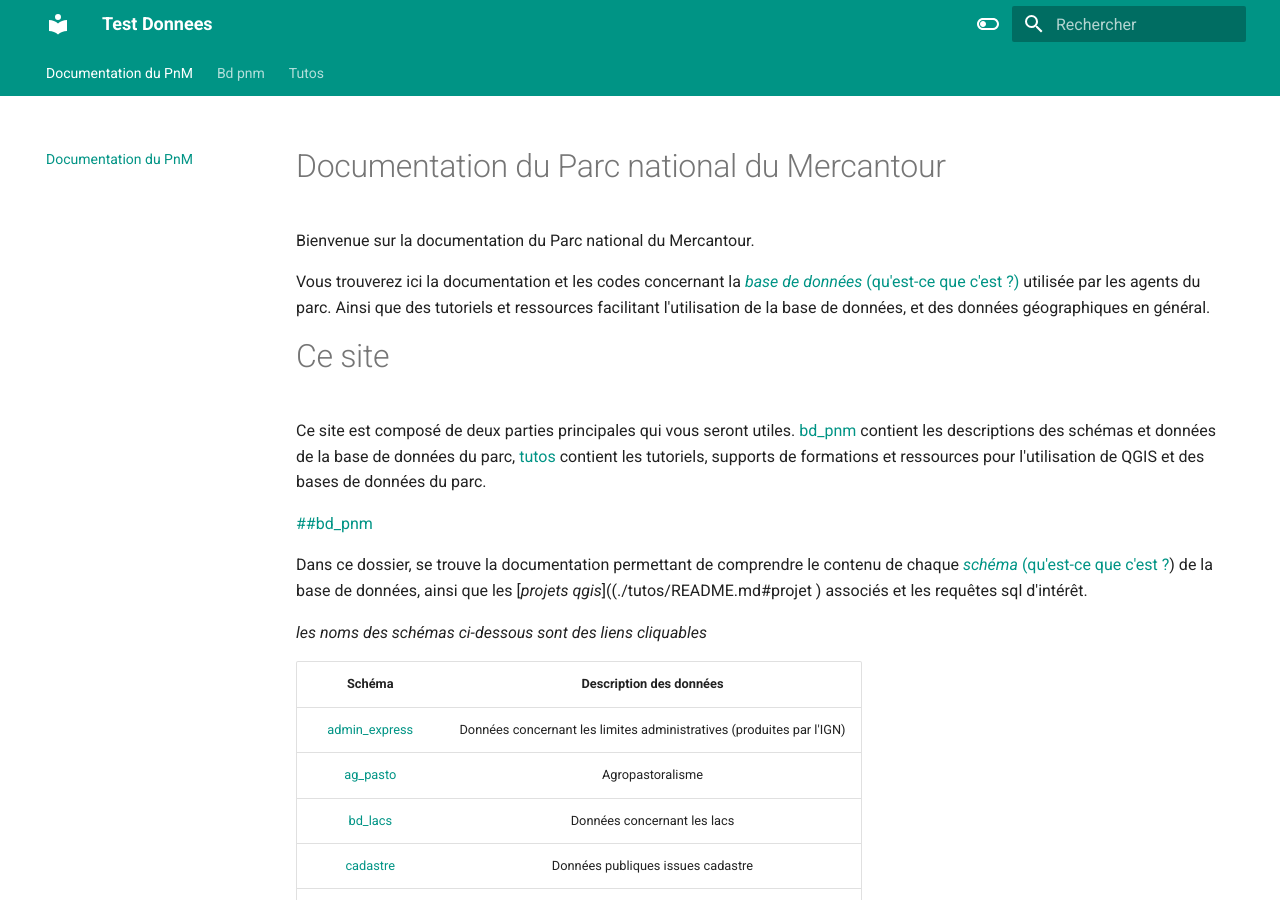
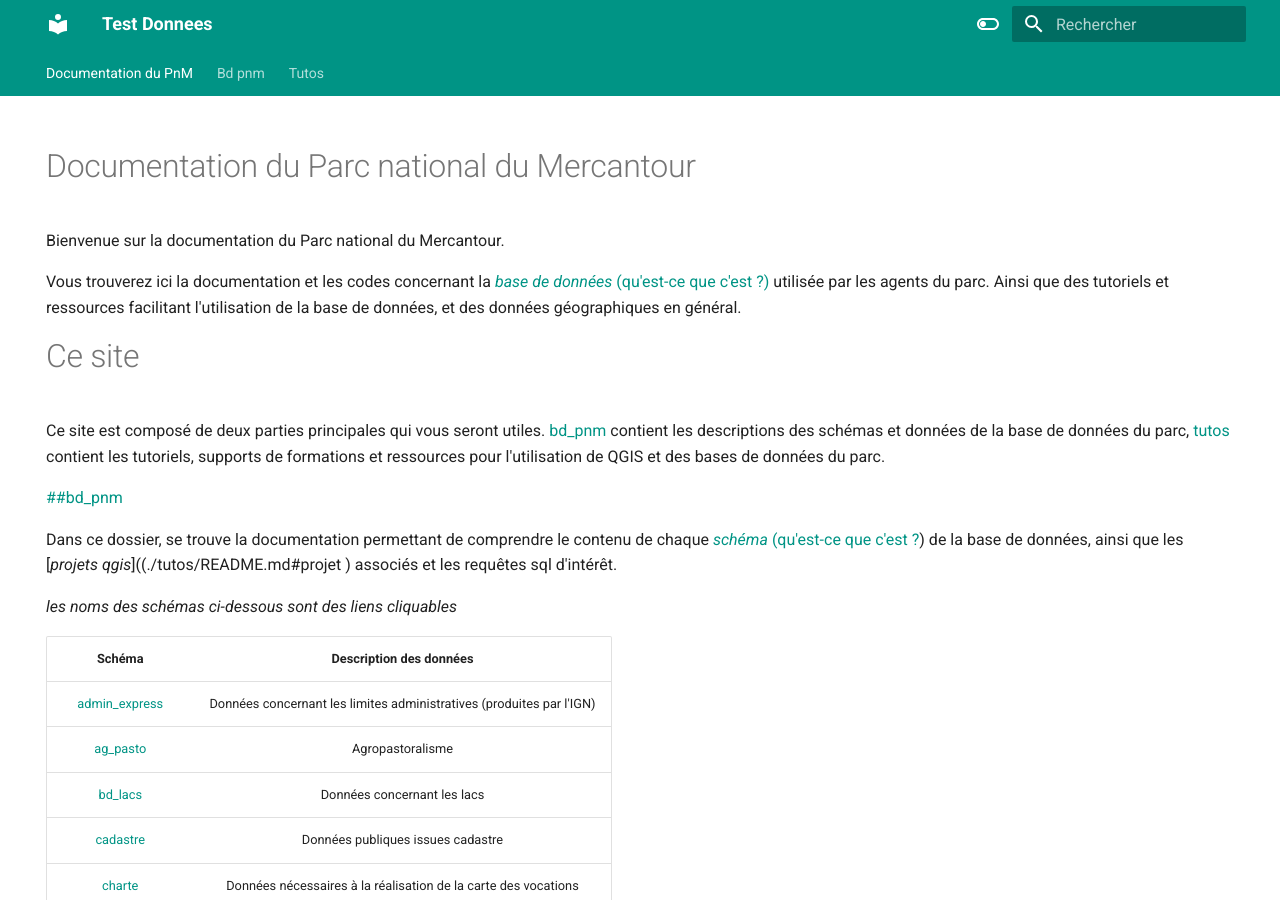
Before and after one commit to PnMercantour/donnees, an MkDocs documentation site: the page built from docs/index.md, in a window 1280 px wide and 900 px high. Built offline with MkDocs 1.6.1 and Material for MkDocs 9.7.7, drawn with Linux system fonts in a browser that asks for light colours; part of the change alters nothing that is shown.

```diff
--- a/docs/index.md
+++ b/docs/index.md
@@ -1,5 +1,9 @@
 ---
 title: Documentation du PnM
+hide:
+  - path
+  - toc
+  - navigation
 ---
 # Documentation du Parc national du Mercantour
 
--- a/mkdocs.yml
+++ b/mkdocs.yml
@@ -4,6 +4,7 @@ theme:
   features:
     - navigation.tabs
     - navigation.sections
+    - navigation.path
     - toc.integrate
     - navigation.top
     - search.suggest
```
